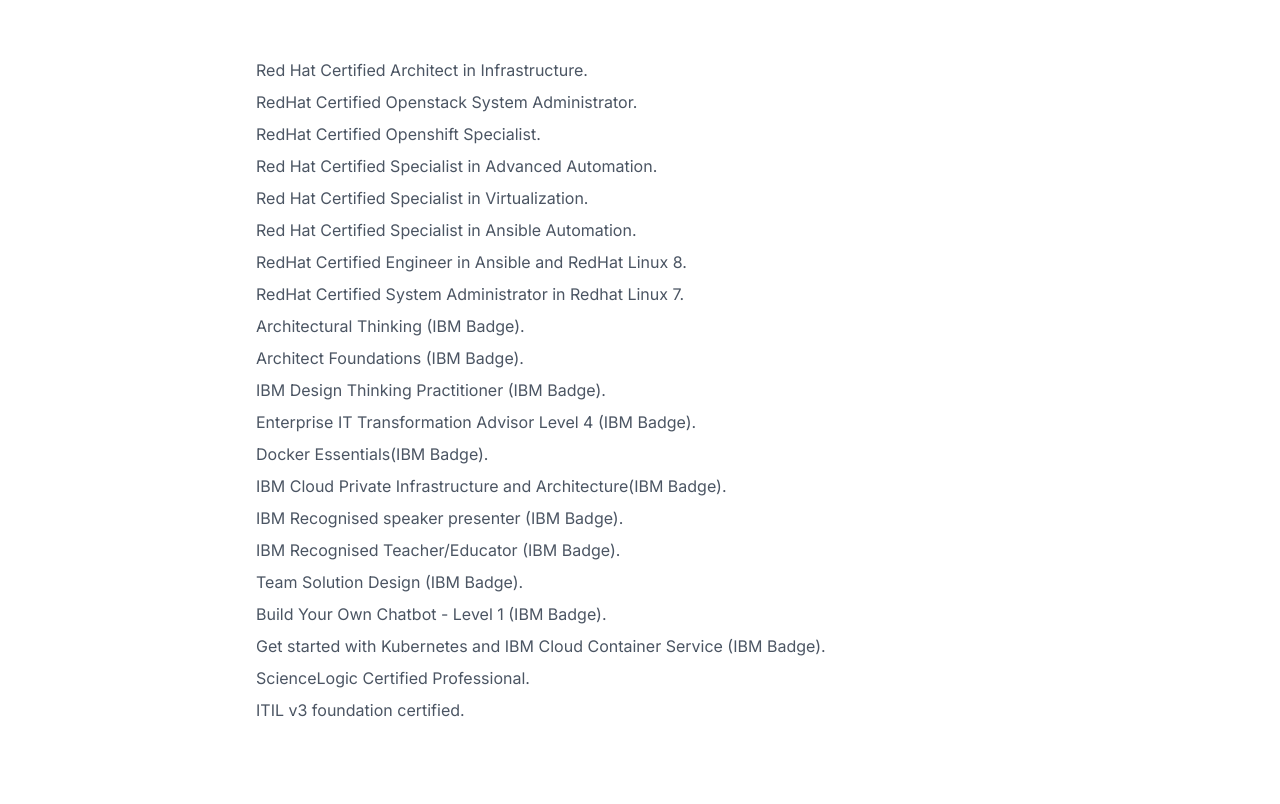
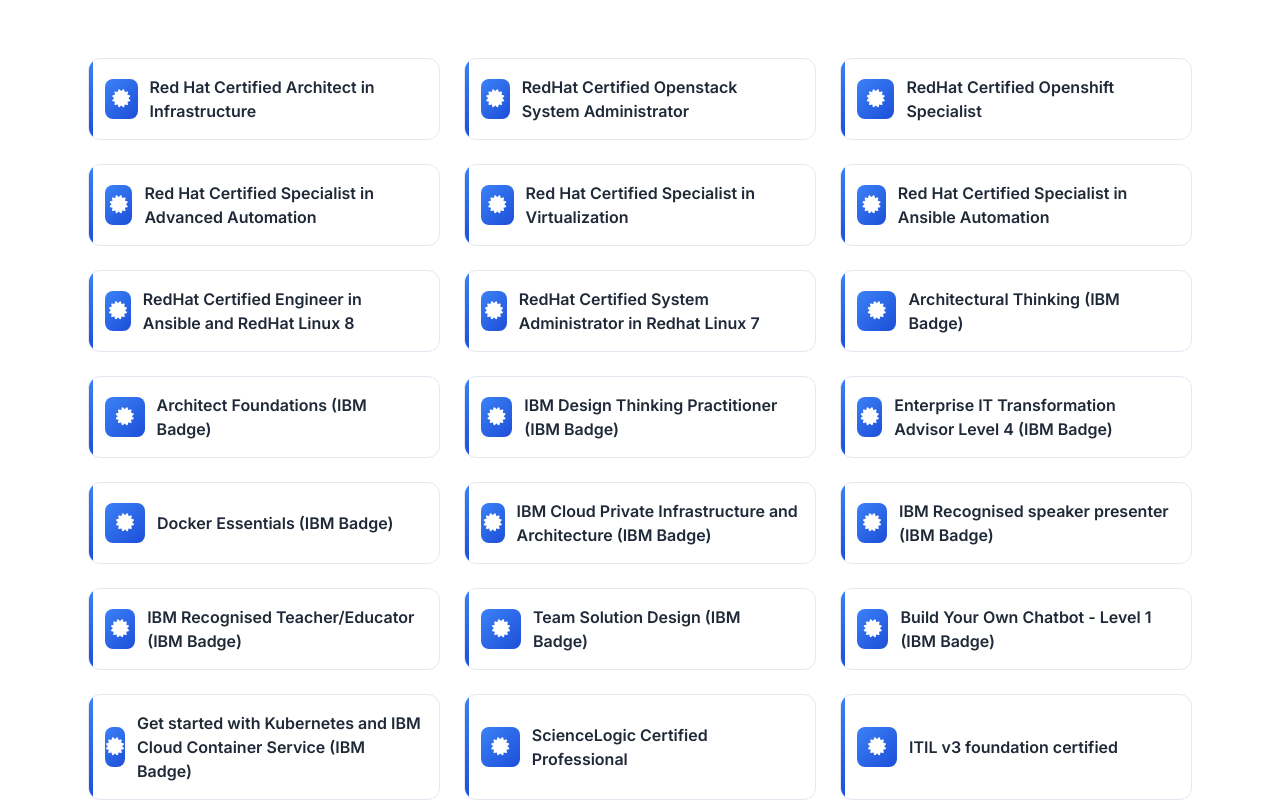
Before and after one commit to sanilraj/sanilraj.github.io, a website: page index.html in a window 1280 px wide. Shown: the part 5060-5864 px from the top of the page. Drawn offline with nearby package versions, Linux system fonts and the light colour scheme.

Commit message:
Enhance certifications section layout

```diff
--- a/index.html
+++ b/index.html
@@ -511,6 +511,35 @@
             left: 0;
             right: 0;
             height: 4px;
+            background: var(--gradient-primary);
+        }
+
+        /* Certification cards */
+        .cert-card {
+            background: var(--surface);
+            border: 1px solid var(--border);
+            border-radius: 12px;
+            padding: 16px;
+            display: flex;
+            align-items: center;
+            gap: 12px;
+            position: relative;
+            overflow: hidden;
+            transition: all 0.3s ease;
+        }
+
+        .cert-card:hover {
+            box-shadow: var(--shadow-md);
+            transform: translateY(-2px);
+        }
+
+        .cert-card::before {
+            content: '';
+            position: absolute;
+            top: 0;
+            bottom: 0;
+            left: 0;
+            width: 4px;
             background: var(--gradient-primary);
         }
 
@@ -1114,29 +1143,92 @@
             <div class="text-center mb-16">
                 <h2 class="section-title gradient-text">Certifications</h2>
             </div>
-            <ul class="text-gray-600 space-y-2 max-w-3xl mx-auto">
-                <li>Red Hat Certified Architect in Infrastructure.</li>
-                <li>RedHat Certified Openstack System Administrator.</li>
-                <li>RedHat Certified Openshift Specialist.</li>
-                <li>Red Hat Certified Specialist in Advanced Automation.</li>
-                <li>Red Hat Certified Specialist in Virtualization.</li>
-                <li>Red Hat Certified Specialist in Ansible Automation.</li>
-                <li>RedHat Certified Engineer in Ansible and RedHat Linux 8.</li>
-                <li>RedHat Certified System Administrator in Redhat Linux 7.</li>
-                <li>Architectural Thinking (IBM Badge).</li>
-                <li>Architect Foundations (IBM Badge).</li>
-                <li>IBM Design Thinking Practitioner (IBM Badge).</li>
-                <li>Enterprise IT Transformation Advisor Level 4 (IBM Badge).</li>
-                <li>Docker Essentials(IBM Badge).</li>
-                <li>IBM Cloud Private Infrastructure and Architecture(IBM Badge).</li>
-                <li>IBM Recognised speaker presenter (IBM Badge).</li>
-                <li>IBM Recognised Teacher/Educator (IBM Badge).</li>
-                <li>Team Solution Design (IBM Badge).</li>
-                <li>Build Your Own Chatbot - Level 1 (IBM Badge).</li>
-                <li>Get started with Kubernetes and IBM Cloud Container Service (IBM Badge).</li>
-                <li>ScienceLogic Certified Professional.</li>
-                <li>ITIL v3 foundation certified.</li>
-            </ul>
+            <div class="grid md:grid-cols-2 lg:grid-cols-3 gap-6">
+                <div class="cert-card animate-fade-in-up">
+                    <div class="skill-icon"><i class="fas fa-certificate"></i></div>
+                    <p class="font-semibold text-gray-800">Red Hat Certified Architect in Infrastructure</p>
+                </div>
+                <div class="cert-card animate-fade-in-up">
+                    <div class="skill-icon"><i class="fas fa-certificate"></i></div>
+                    <p class="font-semibold text-gray-800">RedHat Certified Openstack System Administrator</p>
+                </div>
+                <div class="cert-card animate-fade-in-up">
+                    <div class="skill-icon"><i class="fas fa-certificate"></i></div>
+                    <p class="font-semibold text-gray-800">RedHat Certified Openshift Specialist</p>
+                </div>
+                <div class="cert-card animate-fade-in-up">
+                    <div class="skill-icon"><i class="fas fa-certificate"></i></div>
+                    <p class="font-semibold text-gray-800">Red Hat Certified Specialist in Advanced Automation</p>
+                </div>
+                <div class="cert-card animate-fade-in-up">
+                    <div class="skill-icon"><i class="fas fa-certificate"></i></div>
+                    <p class="font-semibold text-gray-800">Red Hat Certified Specialist in Virtualization</p>
+                </div>
+                <div class="cert-card animate-fade-in-up">
+                    <div class="skill-icon"><i class="fas fa-certificate"></i></div>
+                    <p class="font-semibold text-gray-800">Red Hat Certified Specialist in Ansible Automation</p>
+                </div>
+                <div class="cert-card animate-fade-in-up">
+                    <div class="skill-icon"><i class="fas fa-certificate"></i></div>
+                    <p class="font-semibold text-gray-800">RedHat Certified Engineer in Ansible and RedHat Linux 8</p>
+                </div>
+                <div class="cert-card animate-fade-in-up">
+                    <div class="skill-icon"><i class="fas fa-certificate"></i></div>
+                    <p class="font-semibold text-gray-800">RedHat Certified System Administrator in Redhat Linux 7</p>
+                </div>
+                <div class="cert-card animate-fade-in-up">
+                    <div class="skill-icon"><i class="fas fa-certificate"></i></div>
+                    <p class="font-semibold text-gray-800">Architectural Thinking (IBM Badge)</p>
+                </div>
+                <div class="cert-card animate-fade-in-up">
+                    <div class="skill-icon"><i class="fas fa-certificate"></i></div>
+                    <p class="font-semibold text-gray-800">Architect Foundations (IBM Badge)</p>
+                </div>
+                <div class="cert-card animate-fade-in-up">
+                    <div class="skill-icon"><i class="fas fa-certificate"></i></div>
+                    <p class="font-semibold text-gray-800">IBM Design Thinking Practitioner (IBM Badge)</p>
+                </div>
+                <div class="cert-card animate-fade-in-up">
+                    <div class="skill-icon"><i class="fas fa-certificate"></i></div>
+                    <p class="font-semibold text-gray-800">Enterprise IT Transformation Advisor Level 4 (IBM Badge)</p>
+                </div>
+                <div class="cert-card animate-fade-in-up">
+                    <div class="skill-icon"><i class="fas fa-certificate"></i></div>
+                    <p class="font-semibold text-gray-800">Docker Essentials (IBM Badge)</p>
+                </div>
+                <div class="cert-card animate-fade-in-up">
+                    <div class="skill-icon"><i class="fas fa-certificate"></i></div>
+                    <p class="font-semibold text-gray-800">IBM Cloud Private Infrastructure and Architecture (IBM Badge)</p>
+                </div>
+                <div class="cert-card animate-fade-in-up">
+                    <div class="skill-icon"><i class="fas fa-certificate"></i></div>
+                    <p class="font-semibold text-gray-800">IBM Recognised speaker presenter (IBM Badge)</p>
+                </div>
+                <div class="cert-card animate-fade-in-up">
+                    <div class="skill-icon"><i class="fas fa-certificate"></i></div>
+                    <p class="font-semibold text-gray-800">IBM Recognised Teacher/Educator (IBM Badge)</p>
+                </div>
+                <div class="cert-card animate-fade-in-up">
+                    <div class="skill-icon"><i class="fas fa-certificate"></i></div>
+                    <p class="font-semibold text-gray-800">Team Solution Design (IBM Badge)</p>
+                </div>
+                <div class="cert-card animate-fade-in-up">
+                    <div class="skill-icon"><i class="fas fa-certificate"></i></div>
+                    <p class="font-semibold text-gray-800">Build Your Own Chatbot - Level 1 (IBM Badge)</p>
+                </div>
+                <div class="cert-card animate-fade-in-up">
+                    <div class="skill-icon"><i class="fas fa-certificate"></i></div>
+                    <p class="font-semibold text-gray-800">Get started with Kubernetes and IBM Cloud Container Service (IBM Badge)</p>
+                </div>
+                <div class="cert-card animate-fade-in-up">
+                    <div class="skill-icon"><i class="fas fa-certificate"></i></div>
+                    <p class="font-semibold text-gray-800">ScienceLogic Certified Professional</p>
+                </div>
+                <div class="cert-card animate-fade-in-up">
+                    <div class="skill-icon"><i class="fas fa-certificate"></i></div>
+                    <p class="font-semibold text-gray-800">ITIL v3 foundation certified</p>
+                </div>
+            </div>
         </div>
     </section>
 
```
